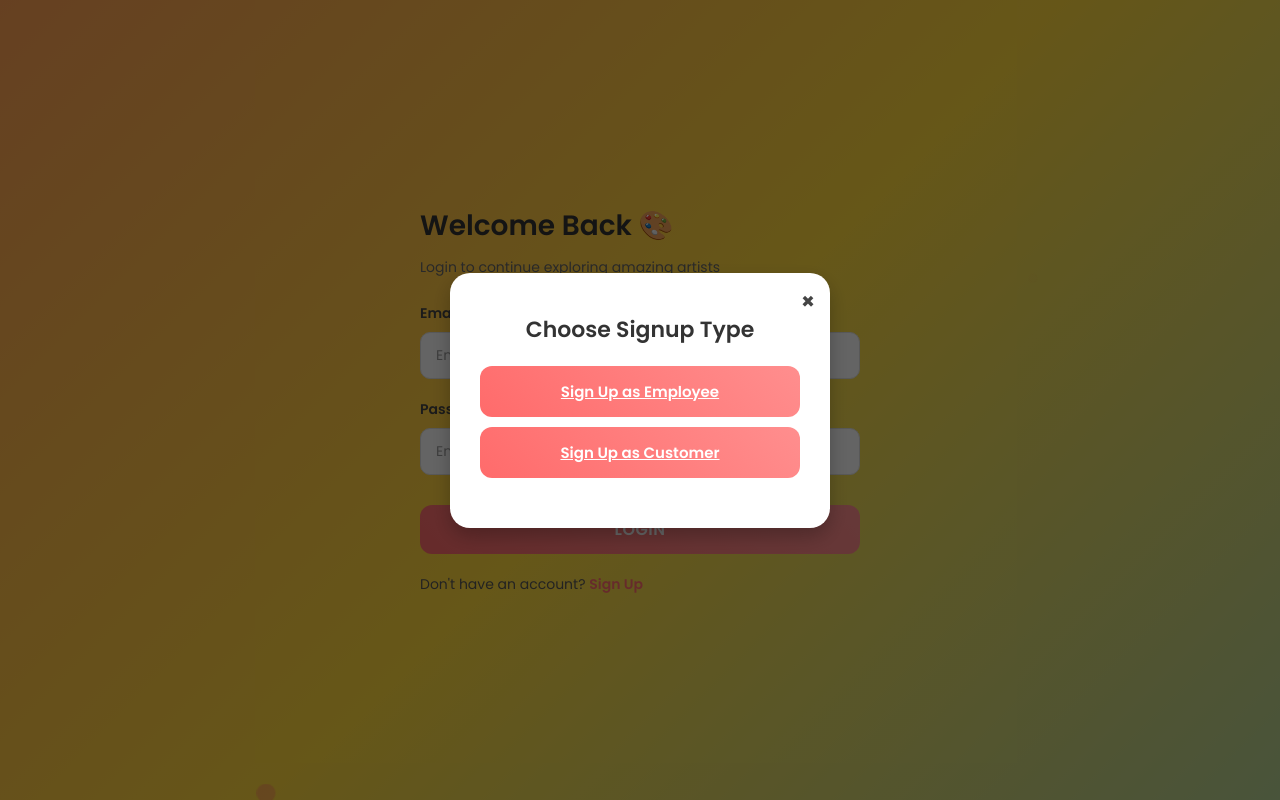
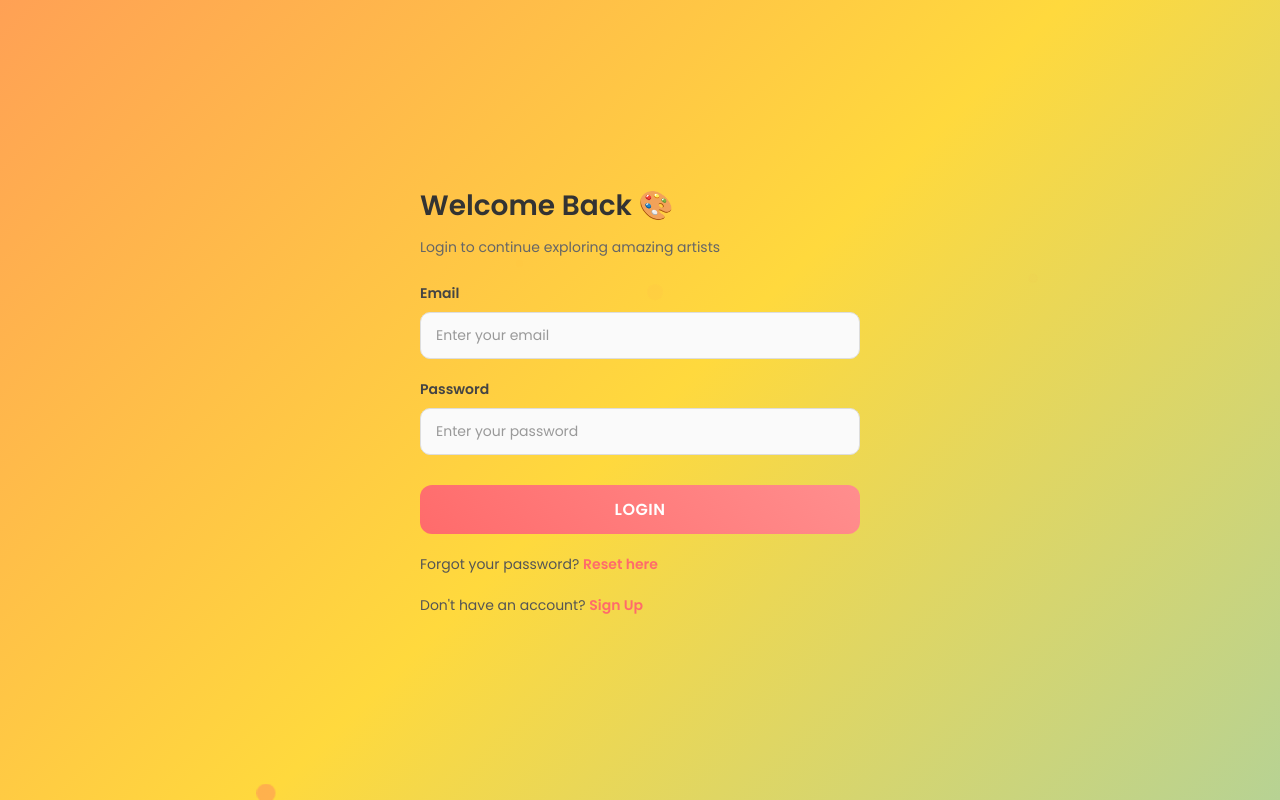
Before and after one commit to 8851962638/RAS, a Django app: page /accounts/login/ in a window 1280 px wide. Run offline with Django 4.2, Linux system fonts and the light colour scheme; parts of the project's set-up code (start-up, migrations or seed data) failed here and were passed over.

Commit message:
forgot password code

```diff
--- a/ras/accounts/templates/accounts/login.html
+++ b/ras/accounts/templates/accounts/login.html
@@ -28,6 +28,10 @@
 
       <!-- Submit button -->
       <button type="button" class="btn" onclick="loginUser()">Login</button>
+    <p class="switch-text">
+  Forgot your password?
+  <a href="javascript:void(0)" onclick="openForgotPasswordModal()">Reset here</a>
+</p>
 
 <p class="switch-text">
   Don't have an account?
@@ -50,6 +54,26 @@
     <a href="{% url 'accounts:signup_employee' %}" class="signup-option">Sign Up as Employee</a>
 <a href="{% url 'accounts:signup_customer' %}" class="signup-option">Sign Up as Customer</a>
 
+  </div>
+</div>
+
+<!-- Forgot Password Modal -->
+<div id="forgotPasswordModal" class="modal">
+  <div class="modal-content">
+    <span class="close-btn" onclick="closeForgotPasswordModal()">&times;</span>
+    <h2>Reset Password</h2>
+    <p>Enter your email and we’ll send you a reset link.</p>
+
+    <form id="forgotPasswordForm">
+      {% csrf_token %}
+      <div class="input-group">
+        <label for="reset_email">Email</label>
+        <input type="email" id="reset_email" name="reset_email" placeholder="Enter your email" required>
+      </div>
+      <div id="forgotPasswordMsg" style="color:green; margin-top:10px;"></div>
+      <div id="forgotPasswordError" style="color:red; margin-top:10px;"></div>
+      <button type="button" class="btn" onclick="submitForgotPassword()">Send Reset Link</button>
+    </form>
   </div>
 </div>
 
@@ -103,5 +127,58 @@ window.onclick = function(event) {
   }
 }
 
+
+
+function openForgotPasswordModal() {
+  document.getElementById("forgotPasswordModal").style.display = "flex";
+}
+
+function closeForgotPasswordModal() {
+  document.getElementById("forgotPasswordModal").style.display = "none";
+}
+
+function submitForgotPassword() {
+  const email = $('#reset_email').val();
+  const csrfToken = $('input[name="csrfmiddlewaretoken"]').val();
+
+  $.ajax({
+      url: "{% url 'accounts:password_reset_ajax' %}",  // custom view
+      type: "POST",
+      headers: {
+          "X-CSRFToken": csrfToken
+      },
+      data: {
+          email: email
+      },
+      success: function(response) {
+          if (response.success) {
+              $('#forgotPasswordMsg').text("✅ Reset link sent to your email.");
+              $('#forgotPasswordError').text("");
+          } else {
+              $('#forgotPasswordError').text(response.error);
+              $('#forgotPasswordMsg').text("");
+          }
+      },
+      error: function(xhr) {
+          $('#forgotPasswordError').text("Something went wrong. Try again.");
+          $('#forgotPasswordMsg').text("");
+          console.error(xhr.responseText);
+      }
+  });
+}
+
+// Close modal when clicking outside
+window.onclick = function(event) {
+  let modal = document.getElementById("signupChoiceModal");
+  let forgotModal = document.getElementById("forgotPasswordModal");
+
+  if (event.target === modal) {
+    modal.style.display = "none";
+  }
+  if (event.target === forgotModal) {
+    forgotModal.style.display = "none";
+  }
+}
+
 </script>
 {% endblock %}
--- a/ras/accounts/urls.py
+++ b/ras/accounts/urls.py
@@ -16,6 +16,8 @@ urlpatterns = [
     path('login/', views.login_view, name='login'),
     path('signup_employee/', views.signup_employee, name='signup_employee'),
     path('login_auth/', views.login_auth, name='loginauth'),
+    path("password-reset-ajax/", views.password_reset_ajax, name="password_reset_ajax"),
+    path('reset/<uidb64>/<token>/', views.password_reset_confirm, name='password_reset_confirm'),
 
 
 
--- a/ras/accounts/views.py
+++ b/ras/accounts/views.py
@@ -353,3 +353,60 @@ def signup_customer(request):
 
 def signup_employee(request):
     return render(request, "accounts/signup_employee.html")
+
+from django.contrib.auth.models import User
+from django.contrib.auth.tokens import default_token_generator
+from django.utils.http import urlsafe_base64_encode
+from django.utils.encoding import force_bytes
+from django.core.mail import send_mail
+
+@csrf_exempt
+def password_reset_ajax(request):
+    if request.method == "POST":
+        email = request.POST.get("email")
+        try:
+            user = CustomUser.objects.get(email=email)   # ✅ use CustomUser here
+        except CustomUser.DoesNotExist:
+            return JsonResponse({"success": False, "error": "No account found with this email."})
+
+        # Generate reset token & link
+        token = default_token_generator.make_token(user)
+        uid = urlsafe_base64_encode(force_bytes(user.pk))
+        reset_link = request.build_absolute_uri(f"/accounts/reset/{uid}/{token}/")
+
+        # Send email
+        send_mail(
+            subject="Password Reset Request",
+            message=f"Click the link below to reset your password:\n\n{reset_link}",
+            from_email=settings.DEFAULT_FROM_EMAIL,
+            recipient_list=[email],
+        )
+
+        return JsonResponse({"success": True})
+
+    return JsonResponse({"success": False, "error": "Invalid request"})
+
+
+from django.contrib.auth.tokens import default_token_generator
+from django.utils.http import urlsafe_base64_decode
+from django.utils.encoding import force_str
+
+def password_reset_confirm(request, uidb64, token):
+    try:
+        uid = force_str(urlsafe_base64_decode(uidb64))
+        user = CustomUser.objects.get(pk=uid)
+    except (TypeError, ValueError, OverflowError, CustomUser.DoesNotExist):
+        user = None
+
+    if user is not None and default_token_generator.check_token(user, token):
+        if request.method == "POST":
+            new_password = request.POST.get("password")
+            user.set_password(new_password)
+            user.save()
+            return JsonResponse({"success": True, "message": "Password reset successful!"})
+
+        # Valid link → show form
+        return render(request, "password_reset.html", {"validlink": True, "uidb64": uidb64, "token": token})
+    else:
+        # Invalid link → show error
+        return render(request, "password_reset.html", {"validlink": False})
--- a/ras/static/css/style.css
+++ b/ras/static/css/style.css
@@ -417,3 +417,29 @@ body {
 .bubbles span:nth-child(3) { left: 60%; width: 25px; height: 25px; animation-duration: 7s; }
 .bubbles span:nth-child(4) { left: 80%; width: 18px; height: 18px; animation-duration: 9s; }
 .bubbles span:nth-child(5) { left: 50%; width: 30px; height: 30px; animation-duration: 10s; }
+
+
+/* Common modal styles */
+#signupChoiceModal,
+#forgotPasswordModal {
+  display: none;  /* hide initially */
+  position: fixed;
+  z-index: 9999;
+  left: 0;
+  top: 0;
+  width: 100%;
+  height: 100%;
+  background: rgba(0, 0, 0, 0.6); /* dark overlay */
+  justify-content: center;
+  align-items: center;
+}
+
+/* Modal content box */
+.modal-content {
+  background: #fff;
+  padding: 20px;
+  border-radius: 12px;
+  max-width: 400px;
+  width: 90%;
+  text-align: center;
+}
```
Also changed, not shown: ras/accounts/templates/password_reset.html (added, +14 -0 lines), ras/home/templates/home.html (+4 -4 lines), ras/static/gallery/3dopen.png (added), ras/static/gallery/aesthetic.png (added).
